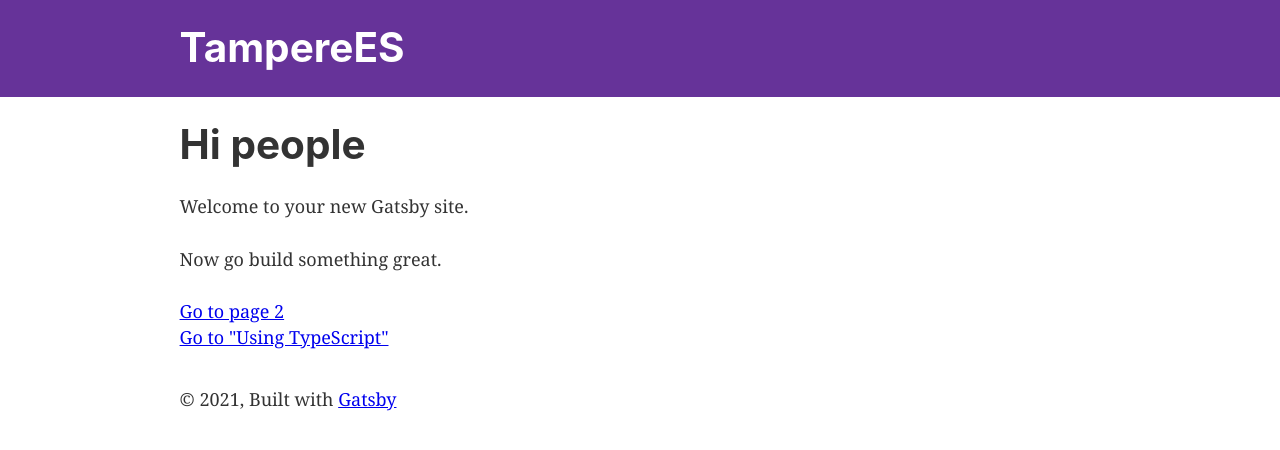
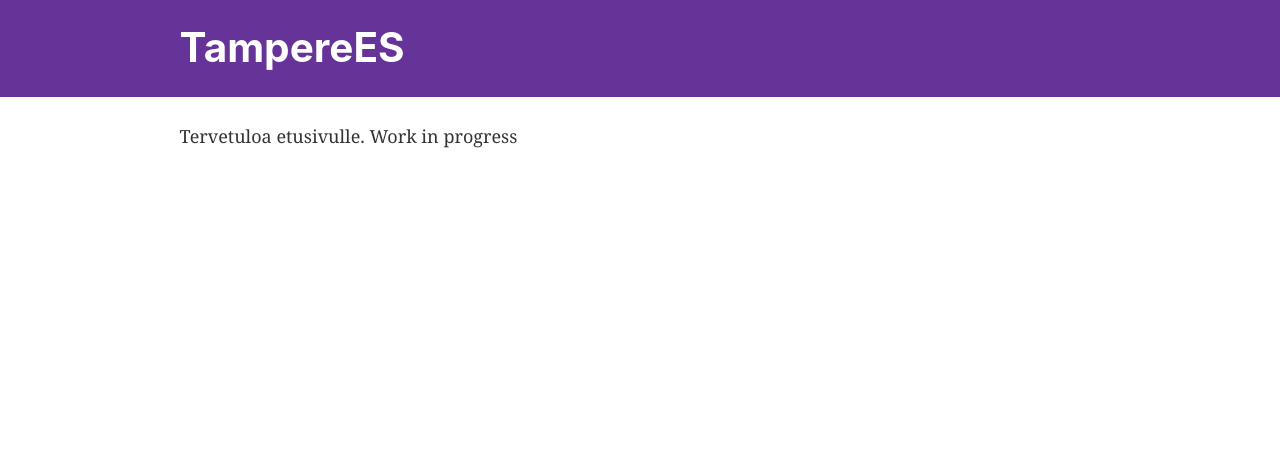
Before and after one commit to TampereES/website-2022, a Gatsby site: page / in a window 1280 px wide. Built offline with nearby package versions, Linux system fonts and the light colour scheme; Gatsby itself is replaced by a stand-in of ours.

Commit message:
removed gatsby template code

```diff
--- a/src/components/layout.js
+++ b/src/components/layout.js
@@ -39,9 +39,6 @@ const Layout = ({ children }) => {
             marginTop: `2rem`,
           }}
         >
-          © {new Date().getFullYear()}, Built with
-          {` `}
-          <a href="https://www.gatsbyjs.com">Gatsby</a>
         </footer>
       </div>
     </>
--- a/src/pages/index.js
+++ b/src/pages/index.js
@@ -7,13 +7,7 @@ import Seo from "../components/seo"
 const IndexPage = () => (
   <Layout>
     <Seo title="Home" />
-    <h1>Hi people</h1>
-    <p>Welcome to your new Gatsby site.</p>
-    <p>Now go build something great.</p>
-    <p>
-      <Link to="/page-2/">Go to page 2</Link> <br />
-      <Link to="/using-typescript/">Go to "Using TypeScript"</Link>
-    </p>
+    Tervetuloa etusivulle. Work in progress
   </Layout>
 )
 
```
